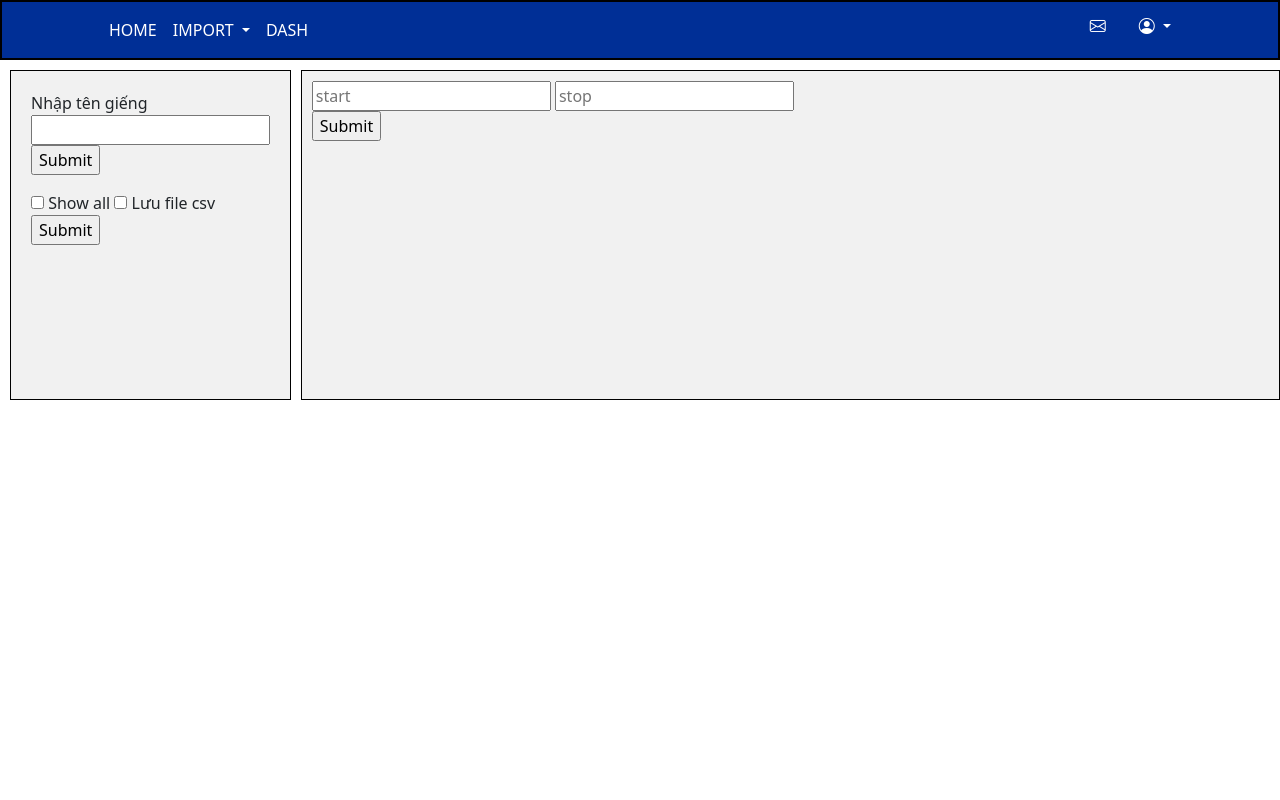
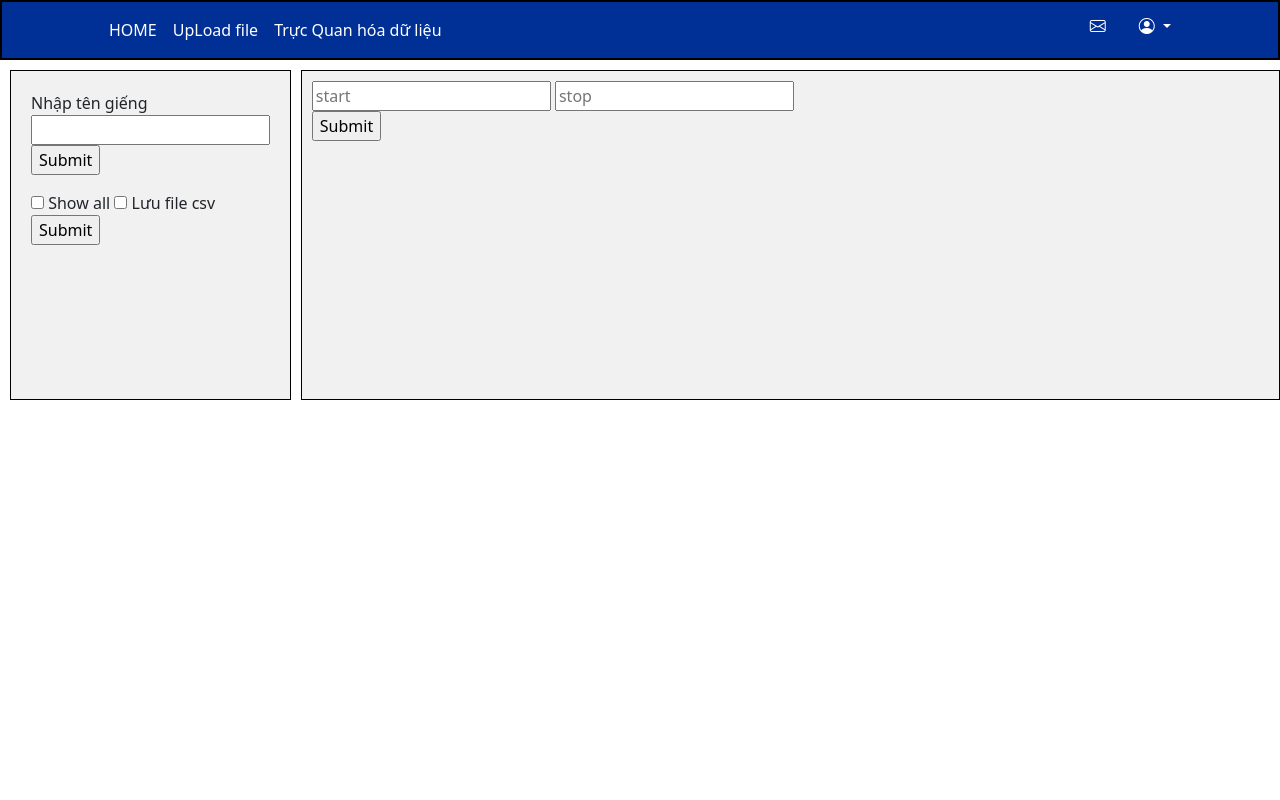
Before and after one commit to leehus65a5/project1, a Python web app: template app/user/templates/user/check.html in a window 1280 px wide. Run offline with Jinja, Linux system fonts and the light colour scheme; the template is opened without the code that fills it, so the values that code supplies are empty.

Commit message:
trung cm 23h34

```diff
--- a/app/user/router.py
+++ b/app/user/router.py
@@ -112,5 +112,5 @@ def check():
      # for i in r:
      #      print(i)
 
-     print('check5')
+     print('chech5')
      return render_template('user/check.html', datas = data, listkey = listk, listTable = listTable)
--- a/app/user/static/css/base.css
+++ b/app/user/static/css/base.css
@@ -1,7 +1,7 @@
 body{
     padding: 0;
     margin: 0;
-    -webkit-text-size-adjust: 0%;
+    -webkit-text-size-adjust: none;
     -webkit-tap-highlight-color: transparent;
 }
 
@@ -17,7 +17,6 @@ body{
   "left main main main main"
   "left main main main main"
   "left main main main main";
-
 }
 
 nav {
@@ -28,10 +27,10 @@ nav {
 
 main {
     padding: 10px;
-    overflow: hidden;
+    /* overflow-x: auto; */
     position: static;
     grid-area: main;
-     border: 1px solid black;
+    border: 1px solid black;
 }
 
 .left {
@@ -42,7 +41,7 @@ main {
 
 .right {
     grid-area: right;
-     border: 1px solid black;
+    border: 1px solid black;
 }
 
 @media screen and (max-height: 450px){}
--- a/app/user/static/css/table.css
+++ b/app/user/static/css/table.css
@@ -1,8 +1,9 @@
 body{
     padding: 0;
     margin: 0;
-    -webkit-text-size-adjust: 0%;
+    -webkit-text-size-adjust: none;
     -webkit-tap-highlight-color: transparent;
+    /* overflow: scroll; */
 }
 
 .container1 {
@@ -38,7 +39,7 @@ i.bi.bi-envelope{
     size: 200%;
 }
 main {
-    overflow: hidden;
+    overflow: scroll;
     position: static;
     margin-top: 10px;
     padding: 1%;
--- a/app/user/templates/user/base.html
+++ b/app/user/templates/user/base.html
@@ -8,8 +8,9 @@
     <!-- <link rel="stylesheet" href="https://cdn.jsdelivr.net/npm/bootstrap@5.2.3/dist/css/bootstrap.min.css"> -->
     <link rel="stylesheet" href="/user/static/css/bootstrap.css">
 
+
     {% block title %}
-        <title>Datamanger</title>
+        <title>User</title>
     {% endblock %}
 </head>
 <body>
@@ -31,21 +32,11 @@
                             <li class="nav-item">
                                 <a class="nav-link" aria-current="page" href="#">HOME</a>
                             </li>
-                            <li class="nav-item dropdown">
-                                <a class="nav-link dropdown-toggle" href="#" role="button" data-bs-toggle="dropdown"
-                                aria-expanded="false">
-                                    IMPORT
-                                </a>
-                                <ul class="dropdown-menu">
-                                    <li><a class="dropdown-item" href="#">Nhập dữ liệu</a></li>
-                                    <li>
-                                        <hr class="dropdown-divider">
-                                    </li>
-                                    <li><a class="dropdown-item" href="#">Upload File</a></li>
-                                </ul>
+                            <li class="nav-item">
+                                <a class="nav-link" aria-current="page" href="#">UpLoad file</a>
                             </li>
                             <li class="nav-item">
-                                <a class="nav-link" href="#">DASH</a>
+                                <a class="nav-link" href="#">Trực Quan hóa dữ liệu</a>
                             </li>
                         </ul>
                         <ul class="navbar-nav mr-auto mb-2 mb-lg-0">
--- a/app/user/templates/user/check.html
+++ b/app/user/templates/user/check.html
@@ -4,7 +4,12 @@
 {%block list_of_wells%}
 	<form method="POST" autocomplete="off" class="wellname">
 		<label for="getwellname">Nhập tên giếng</label>
-		<input type="text" name="name" id="getwellname">
+		<input type="text" name="name" id="getwellname" list="wells">
+		{%if listTable%}
+			<datalist id="wells">
+				{%for i in listTable%}<option>{{i}}</option>{%endfor%}
+			</datalist>
+    	{%endif%}
 		<input type="submit"/>
 	</form>
 
--- a/app/user/templates/user/test.html
+++ b/app/user/templates/user/test.html
@@ -1,7 +1,7 @@
 {% extends 'user/base.html' %}
 
 {% block list_of_wells %}
-    {%if listTable%}
+    <!-- {%if listTable%}
         <script>
             $(function() {
                 var $select = $('.select2');
@@ -13,7 +13,7 @@
         <select class="select2 form-control" aria-placeholder="well">
             {%for i in listTable%}<option>{{i}}</option>{%endfor%}
         </select>
-    {%endif%}
+    {%endif%}   -->
 {% endblock %}
 
 {% block content %}
```
